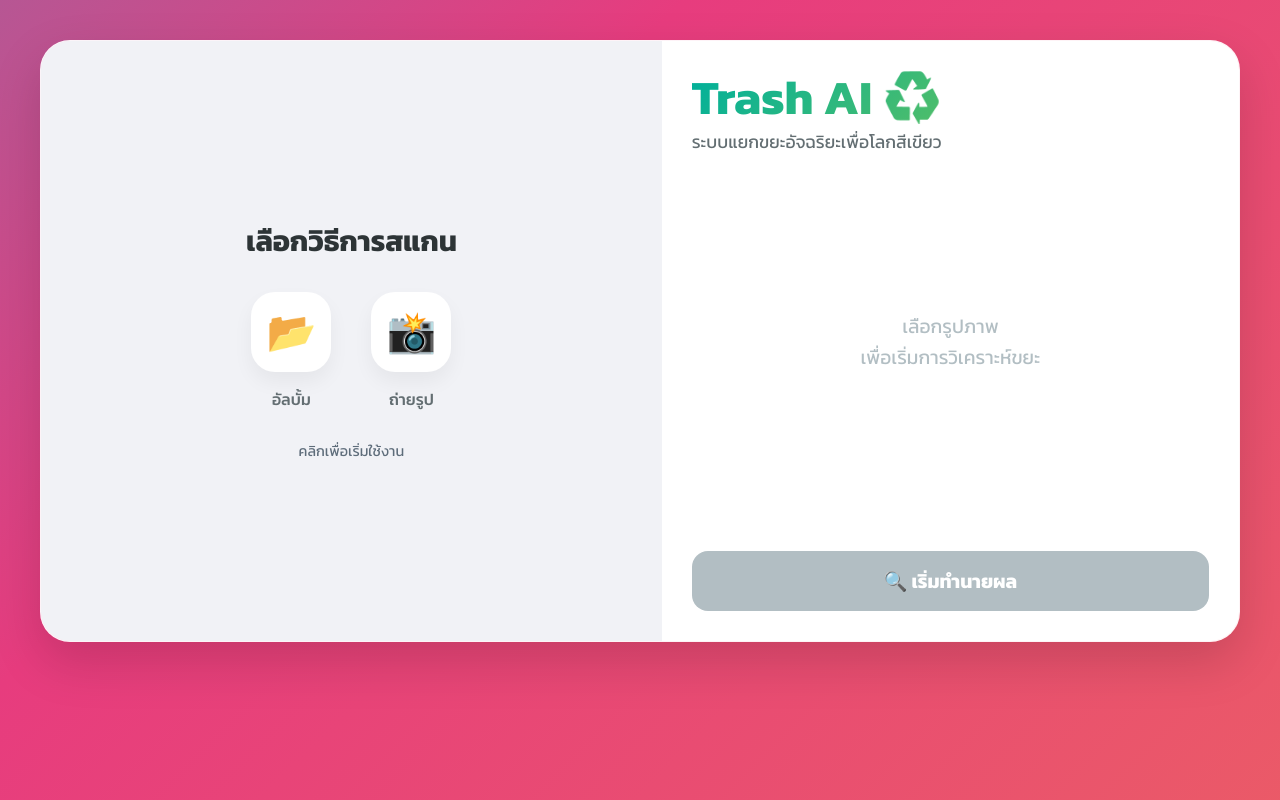
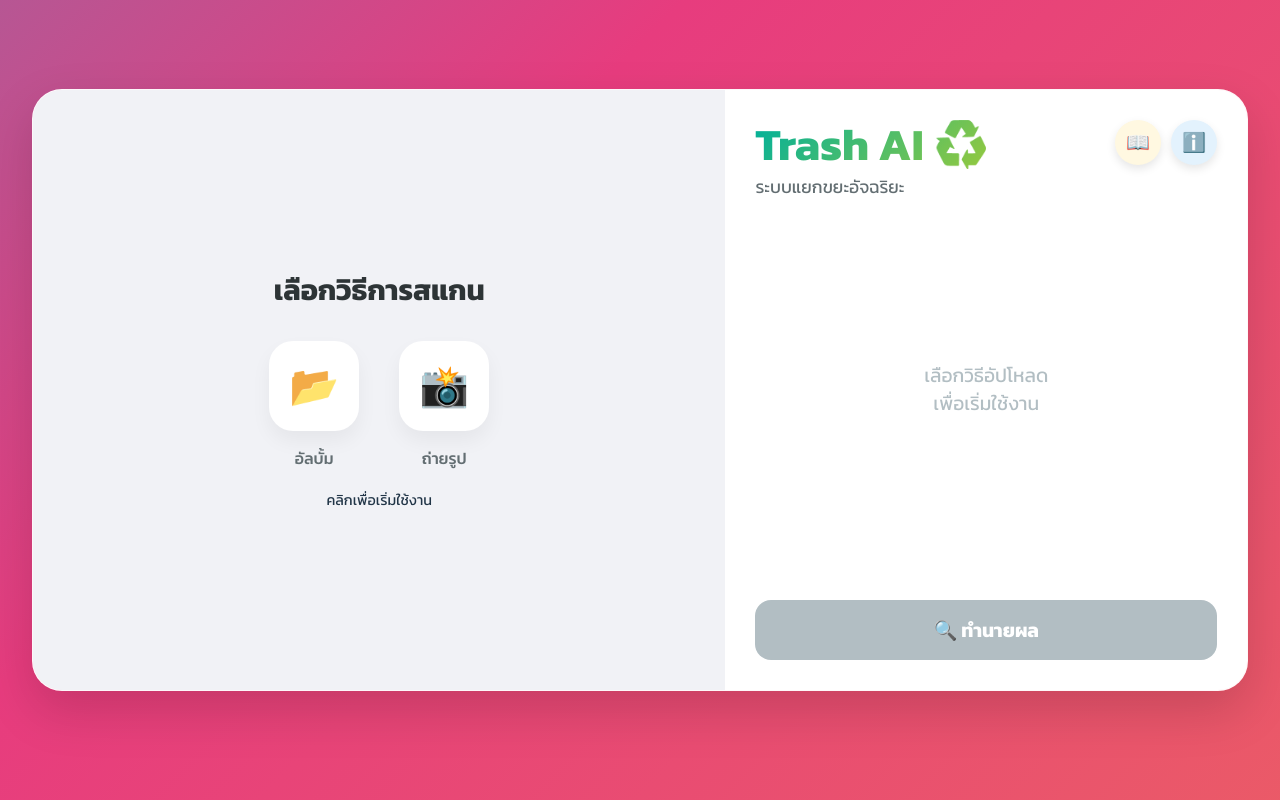
Before and after one commit to Sapkee-abu/trash-backend, a React app in the folder frontend/: page / in a window 1280 px wide. Built offline with nearby package versions, Linux system fonts and the light colour scheme; the HTML template or start-up script is replaced by a standard one.

Commit message:
change design2

```diff
--- a/frontend/src/App.css
+++ b/frontend/src/App.css
@@ -1,9 +1,10 @@
 @import url('https://fonts.googleapis.com/css2?family=Kanit:wght@300;400;500;700&display=swap');
 
 :root {
-  --primary-gradient: linear-gradient(135deg, #00b09b 0%, #96c93d 100%); /* เขียว Eco สดใส */
+  /* 🎨 ชุดสี Eco-Tech (เขียวมิ้นท์ สดใส) */
+  --primary-gradient: linear-gradient(135deg, #00b09b 0%, #96c93d 100%);
   --secondary-gradient: linear-gradient(135deg, #fdfbfb 0%, #ebedee 100%);
-  --glass-bg: rgba(255, 255, 255, 0.85);
+  --glass-bg: rgba(255, 255, 255, 0.9);
   --glass-border: rgba(255, 255, 255, 0.6);
   --text-main: #2d3436;
   --text-sub: #636e72;
@@ -17,7 +18,7 @@
   font-family: 'Kanit', sans-serif;
 }
 
-/* --- Background เคลื่อนไหวได้แบบพรีเมียม --- */
+/* --- Background เคลื่อนไหวได้ (เหมือนอันที่สวยๆ) --- */
 body {
   height: 100vh;
   width: 100vw;
@@ -27,7 +28,7 @@ body {
   overflow: hidden;
   background: linear-gradient(-45deg, #ee7752, #e73c7e, #23a6d5, #23d5ab);
   background-size: 400% 400%;
-  animation: gradientBG 15s ease infinite; /* พื้นหลังขยับนุ่มๆ */
+  animation: gradientBG 15s ease infinite;
 }
 
 @keyframes gradientBG {
@@ -36,12 +37,11 @@ body {
   100% { background-position: 0% 50%; }
 }
 
-/* --- Glass Card (กรอบหลัก) --- */
+/* --- Glass Card (คงขนาดใหญ่แบบเดิมไว้ 95vw) --- */
 .glass-card {
   background: var(--glass-bg);
-  width: 90vw;
-  max-width: 1200px;
-  height: 85vh;
+  width: 95vw;
+  height: 90vh;
   border-radius: 30px;
   box-shadow: var(--shadow-card);
   display: flex;
@@ -51,15 +51,15 @@ body {
   border: 1px solid var(--glass-border);
 }
 
-/* --- Left Panel (ส่วนรูปภาพ) --- */
+/* --- Left Panel --- */
 .left-panel {
-  flex: 1.2;
-  background-color: #f1f2f6; /* พื้นเทาอ่อนๆ ให้รูปเด่น */
+  flex: 1.5;
+  background-color: #f1f2f6;
   position: relative;
   display: flex;
   justify-content: center;
   align-items: center;
-  padding: 20px;
+  padding: 0;
 }
 
 .image-wrapper {
@@ -67,12 +67,9 @@ body {
   height: 100%;
   position: relative;
   overflow: hidden;
-  border-radius: 20px;
   display: flex;
   justify-content: center;
   align-items: center;
-  background: white;
-  box-shadow: inset 0 0 20px rgba(0,0,0,0.05);
 }
 
 .uploaded-image {
@@ -83,10 +80,36 @@ body {
   transition: all 0.5s ease;
 }
 
-/* ปุ่มเปลี่ยนรูปที่ซ้อนบนภาพ */
+/* 🔥 Animation: Scanning Effect (จุดวิ้งๆ เดิม) */
+.image-wrapper.scanning .uploaded-image {
+  filter: blur(10px) brightness(0.7);
+}
+
+.dot-layer {
+  position: absolute;
+  inset: 0;
+  pointer-events: none;
+}
+
+.magic-dot {
+  position: absolute;
+  border-radius: 50%;
+  background: white;
+  opacity: 0.95;
+  animation: fadeOut ease-out forwards;
+}
+
+@keyframes fadeOut {
+  0% { opacity: 0; transform: scale(0.5); }
+  30% { opacity: 1; transform: scale(1); }
+  100% { opacity: 0; transform: scale(0.3); }
+}
+
+/* ปุ่ม Overlay บนรูป */
 .image-overlay {
   position: absolute;
   bottom: 25px;
+  right: 25px;
   display: flex;
   gap: 15px;
   z-index: 10;
@@ -110,7 +133,7 @@ body {
   color: #00b09b;
 }
 
-/* Placeholder (ตอนยังไม่เลือกรูป) */
+/* Upload Placeholder */
 .upload-placeholder {
   text-align: center;
   width: 100%;
@@ -137,10 +160,10 @@ body {
 .option-card:hover { transform: scale(1.1); }
 
 .icon-circle {
-  width: 80px;
-  height: 80px;
+  width: 90px;
+  height: 90px;
   background: white;
-  border-radius: 24px; /* ทรงสี่เหลี่ยมมนๆ */
+  border-radius: 24px;
   display: flex;
   justify-content: center;
   align-items: center;
@@ -155,17 +178,12 @@ body {
   color: white;
   box-shadow: 0 15px 30px rgba(0, 176, 155, 0.3);
 }
+.option-card p { font-size: 1rem; color: var(--text-sub); font-weight: 500; }
 
-.option-card p {
-  font-size: 1rem;
-  color: var(--text-sub);
-  font-weight: 500;
-}
-
-/* --- Right Panel (ส่วนผลลัพธ์) --- */
+/* --- Right Panel --- */
 .right-panel {
   flex: 1;
-  padding: 50px;
+  padding: 40px;
   display: flex;
   flex-direction: column;
   justify-content: space-between;
@@ -173,8 +191,14 @@ body {
   z-index: 10;
 }
 
+/* 🔥 Header with Icons (ตกแต่งใหม่ + ปุ่มใหม่) */
+.header-row {
+  display: flex;
+  justify-content: space-between;
+  align-items: flex-start;
+}
 .header-text h1 {
-  font-size: 3rem;
+  font-size: 2.8rem;
   background: var(--primary-gradient);
   -webkit-background-clip: text;
   -webkit-text-fill-color: transparent;
@@ -183,18 +207,29 @@ body {
 }
 .header-text p { font-size: 1.1rem; color: var(--text-sub); }
 
-.result-area {
-  flex-grow: 1;
-  display: flex;
-  justify-content: center;
-  align-items: center;
-  padding: 10px;
+.top-icons { display: flex; gap: 10px; }
+.icon-btn {
+  width: 45px; height: 45px;
+  border-radius: 50%;
+  border: none;
+  font-size: 1.2rem;
+  cursor: pointer;
+  display: flex; justify-content: center; align-items: center;
+  transition: all 0.2s;
+  box-shadow: 0 4px 10px rgba(0,0,0,0.1);
 }
-.empty-state p { font-size: 1.2rem; color: #b2bec3; text-align: center; line-height: 1.6; }
+.guide-btn { background: #fff8e1; color: #f39c12; }
+.guide-btn:hover { background: #ffe082; transform: translateY(-3px); }
+.info-btn { background: #e3f2fd; color: #3498db; }
+.info-btn:hover { background: #bbdefb; transform: translateY(-3px); }
+
+/* Result Area */
+.result-area { flex-grow: 1; display: flex; justify-content: center; align-items: center; padding: 10px; }
+.empty-state p { font-size: 1.2rem; color: #b2bec3; text-align: center; }
 .loading-state { text-align: center; }
-.loading-state h2 { margin-top: 20px; color: var(--text-main); }
+.loading-state h2 { margin-top: 15px; color: var(--text-main); }
 
-/* Result Card (การ์ดผลลัพธ์) */
+/* Result Card */
 .result-card {
   width: 100%;
   background: #ffffff;
@@ -216,13 +251,11 @@ body {
   margin-bottom: 25px;
   box-shadow: 0 8px 20px rgba(0, 176, 155, 0.3);
   text-transform: capitalize;
-  letter-spacing: 1px;
 }
 
 .stat-row {
   display: flex;
   justify-content: space-between;
-  align-items: center;
   margin-bottom: 15px;
   font-size: 1.1rem;
   color: var(--text-main);
@@ -232,31 +265,22 @@ body {
 
 .bin-container { display: flex; align-items: center; gap: 10px; }
 .bin-color-dot {
-  width: 18px;
-  height: 18px;
-  border-radius: 50%;
-  display: inline-block;
-  box-shadow: 0 0 0 4px rgba(0,0,0,0.05);
+  width: 20px; height: 20px; border-radius: 50%; display: inline-block;
+  box-shadow: 0 0 0 4px rgba(0,0,0,0.05); border: 2px solid white;
 }
 
 .advice-box {
   margin-top: 25px;
-  background: #f0fdf4; /* พื้นเขียวอ่อนๆ */
+  background: #f0fdf4;
   padding: 20px;
   border-radius: 15px;
   text-align: left;
   border-left: 5px solid #00b09b;
 }
-
-.advice-box small {
-  font-size: 0.85rem;
-  color: #00b09b;
-  font-weight: 700;
-  text-transform: uppercase;
-}
+.advice-box small { font-size: 0.85rem; color: #00b09b; font-weight: 700; text-transform: uppercase; }
 .advice-box p { font-size: 1.05rem; color: #2d3436; margin-top: 5px; line-height: 1.5; }
 
-/* Buttons Style ใหม่ */
+/* Buttons Style ใหม่ (สีเขียว) */
 .action-buttons { display: flex; gap: 15px; height: 60px; margin-top: 20px; }
 
 .btn-primary {
@@ -275,12 +299,7 @@ body {
   transform: translateY(-3px);
   box-shadow: 0 15px 30px rgba(0, 176, 155, 0.4);
 }
-.btn-primary:disabled {
-  background: #b2bec3;
-  cursor: not-allowed;
-  box-shadow: none;
-  transform: none;
-}
+.btn-primary:disabled { background: #b2bec3; cursor: not-allowed; transform: none; box-shadow: none; }
 
 .btn-secondary {
   flex: 1;
@@ -297,52 +316,57 @@ body {
 
 /* Spinner */
 .spinner {
-  width: 50px;
-  height: 50px;
-  border: 4px solid #f3f3f3;
-  border-top: 4px solid #00b09b;
-  border-radius: 50%;
-  animation: spin 1s linear infinite;
-  margin: 0 auto 15px;
+  width: 45px; height: 45px;
+  border: 4px solid #f3f3f3; border-top: 4px solid #00b09b;
+  border-radius: 50%; animation: spin 1s linear infinite; margin: 0 auto 15px;
 }
 @keyframes spin { 100% { transform: rotate(360deg); } }
+.fade-in { animation: fadeIn 0.6s cubic-bezier(0.22, 1, 0.36, 1); }
+@keyframes fadeIn { from { opacity: 0; transform: translateY(20px); } to { opacity: 1; transform: translateY(0); } }
 
-/* Fade In Animation */
-.fade-in { animation: fadeIn 0.6s cubic-bezier(0.22, 1, 0.36, 1); }
-@keyframes fadeIn {
-  from { opacity: 0; transform: translateY(20px); }
-  to { opacity: 1; transform: translateY(0); }
+/* 🔥 Modal / Popup Styles (สวยๆ) */
+.modal-overlay {
+  position: fixed; top: 0; left: 0; width: 100%; height: 100%;
+  background: rgba(0, 0, 0, 0.5); backdrop-filter: blur(8px);
+  display: flex; justify-content: center; align-items: center; z-index: 999;
+  animation: fadeIn 0.3s;
 }
+.modal-content {
+  background: white; width: 90%; max-width: 450px; padding: 30px;
+  border-radius: 24px; box-shadow: 0 25px 60px rgba(0,0,0,0.3);
+  position: relative; animation: popUp 0.3s cubic-bezier(0.175, 0.885, 0.32, 1.275);
+}
+@keyframes popUp { from { transform: scale(0.8); opacity: 0; } to { transform: scale(1); opacity: 1; } }
 
-/* =========================================================
-   🔥 ORIGINAL ANIMATION (ห้ามแก้ - ยกมาทั้งดุ้นตามสั่ง) 🔥
-========================================================= */
-.image-wrapper.scanning .uploaded-image {
-  filter: blur(10px) brightness(0.7);
-}
+.modal-header { display: flex; justify-content: space-between; align-items: center; margin-bottom: 20px; border-bottom: 1px solid #f1f2f6; padding-bottom: 15px; }
+.modal-header h3 { color: #2d3436; font-size: 1.5rem; font-weight: 800; }
+.close-btn { background: none; border: none; font-size: 2rem; color: #b2bec3; cursor: pointer; line-height: 1; transition: color 0.2s; }
+.close-btn:hover { color: #d63031; }
 
-.dot-layer {
-  position: absolute;
-  inset: 0;
-  pointer-events: none;
-}
+/* Member List */
+.member-list { list-style: none; }
+.member-list li { display: flex; justify-content: space-between; padding: 12px 0; border-bottom: 1px dashed #f1f2f6; font-size: 1.1rem; }
+.member-list li:last-child { border-bottom: none; }
+.member-list .id { color: #00b09b; font-weight: bold; font-family: monospace; font-size: 1.2rem; }
+.member-list .name { color: #2d3436; }
 
-.magic-dot {
-  position: absolute;
-  border-radius: 50%;
-  background: white;
-  opacity: 0.95;
-  animation: fadeOut ease-out forwards;
-}
+/* Guide Grid */
+.guide-modal { max-width: 650px; }
+.guide-grid { display: grid; grid-template-columns: 1fr 1fr; gap: 20px; }
+.guide-item { padding: 20px; border-radius: 18px; text-align: center; transition: transform 0.2s; }
+.guide-item:hover { transform: translateY(-3px); }
+.guide-item h4 { margin: 10px 0 5px; font-size: 1.1rem; font-weight: bold; }
+.guide-item p { font-size: 0.9rem; color: #555; line-height: 1.4; }
+.guide-icon { font-size: 2.5rem; display: block; margin-bottom: 5px; }
 
-@keyframes fadeOut {
-  0% { opacity: 0; transform: scale(0.5); }
-  30% { opacity: 1; transform: scale(1); }
-  100% { opacity: 0; transform: scale(0.3); }
-}
-/* ========================================================= */
+.yellow { background: #fffde7; border: 2px solid #fff59d; } .yellow h4 { color: #fbc02d; }
+.green { background: #e8f5e9; border: 2px solid #a5d6a7; } .green h4 { color: #43a047; }
+.red { background: #ffebee; border: 2px solid #ef9a9a; } .red h4 { color: #e53935; }
+.blue { background: #e3f2fd; border: 2px solid #90caf9; } .blue h4 { color: #1e88e5; }
 
-/* Responsive (Mobile) */
+/* =========================================
+   2. MOBILE & TABLET RESPONSIVE
+========================================= */
 @media (max-width: 1024px) {
   body {
     height: auto !important;
@@ -354,49 +378,42 @@ body {
   .glass-card {
     flex-direction: column;
     height: auto !important;
-    width: 92vw;
+    min-height: 0 !important;
+    width: 90vw;
     overflow: visible !important;
     margin: 20px 0;
   }
   .left-panel {
     height: 380px;
     flex: none;
-    border-radius: 30px 30px 0 0;
+    border-radius: 25px 25px 0 0;
   }
   .right-panel {
     height: auto !important;
-    padding: 30px 20px;
-    border-radius: 0 0 30px 30px;
+    min-height: 0 !important;
+    padding: 25px;
+    border-radius: 0 0 25px 25px;
     flex: none;
     justify-content: flex-start !important;
     gap: 20px;
   }
-  .header-text h1 { font-size: 2.2rem; }
-  .action-buttons { flex-direction: column; height: auto; }
+  .result-area { margin: 10px 0; flex-grow: 0 !important; }
+  .header-text h1 { font-size: 2rem; }
+  .action-buttons { flex-direction: column; height: auto; margin-top: 15px; }
   .btn-primary, .btn-secondary { width: 100%; padding: 15px; }
   .upload-options { gap: 20px; }
-  .icon-circle { width: 60px; height: 60px; font-size: 2rem; border-radius: 18px; }
+  .icon-circle { width: 70px; height: 70px; font-size: 2rem; }
+
+  /* Popup มือถือ */
+  .guide-grid { grid-template-columns: 1fr; }
+  .modal-content { padding: 20px; width: 95%; }
 }
 
-/* Tablet Landscape */
 @media (min-width: 1025px) and (max-width: 1366px) {
-  body {
-    height: auto !important;
-    min-height: 100vh;
-    overflow-y: auto !important;
-    padding: 40px 20px;
-    align-items: flex-start;
-  }
-  .glass-card {
-    width: 95vw;
-    height: auto !important;
-    min-height: 600px;
-    overflow: hidden !important;
-    margin-bottom: 20px;
-  }
+  body { padding: 40px 20px; }
+  .glass-card { width: 95vw; height: auto !important; min-height: 600px; overflow: hidden !important; margin-bottom: 20px; }
   .left-panel, .right-panel { height: auto !important; min-height: 600px; }
   .left-panel { padding: 0 !important; }
   .right-panel { padding: 30px !important; }
   .uploaded-image { max-height: 500px; }
-  .action-buttons { margin-top: 20px; }
 }
--- a/frontend/src/App.jsx
+++ b/frontend/src/App.jsx
@@ -9,6 +9,10 @@ function App() {
   const [loading, setLoading] = useState(false);
   const [dots, setDots] = useState([]);
   const wrapperRef = useRef(null);
+
+  // State สำหรับ Popup
+  const [showCredits, setShowCredits] = useState(false);
+  const [showGuide, setShowGuide] = useState(false);
 
   useEffect(() => {
     if (!loading) {
@@ -74,7 +78,6 @@ function App() {
         axios.post("https://riost123-trash-api-backend.hf.space/predict", formData),
         new Promise(resolve => setTimeout(resolve, 2500))
       ]);
-
       console.log("Response:", apiResponse.data);
       if (apiResponse.data.error) {
         alert("Server Error: " + apiResponse.data.error);
@@ -150,7 +153,7 @@ function App() {
                   <p>ถ่ายรูป</p>
                 </div>
               </div>
-              <p style={{marginTop: '30px', fontSize: '0.9rem', opacity: 0.7}}>คลิกเพื่อเริ่มใช้งาน</p>
+              <p style={{marginTop: '20px', fontSize: '0.9rem'}}>คลิกเพื่อเริ่มใช้งาน</p>
             </div>
           )}
           <input type="file" ref={fileInputRef} onChange={handleFileChange} accept="image/*" style={{ display: "none" }} />
@@ -159,16 +162,26 @@ function App() {
 
         {/* --- Right Panel --- */}
         <div className="right-panel">
-          <div className="header-text">
-            <h1>Trash AI ♻️</h1>
-            <p>ระบบแยกขยะอัจฉริยะเพื่อโลกสีเขียว</p>
+          <div className="header-row">
+            <div className="header-text">
+              <h1>Trash AI ♻️</h1>
+              <p>ระบบแยกขยะอัจฉริยะ</p>
+            </div>
+            <div className="top-icons">
+               <button className="icon-btn guide-btn" onClick={() => setShowGuide(true)} title="คู่มือการแยกขยะ">
+                 📖
+               </button>
+               <button className="icon-btn info-btn" onClick={() => setShowCredits(true)} title="ผู้จัดทำ">
+                 ℹ️
+               </button>
+            </div>
           </div>
 
           <div className="result-area">
             {loading ? (
               <div className="loading-state">
                 <div className="spinner"></div>
-                <h2>กำลังประมวลผล...</h2>
+                <h2>กำลังวิเคราะห์...</h2>
               </div>
             ) : result ? (
               <div className="result-card fade-in">
@@ -187,14 +200,14 @@ function App() {
                   </div>
                 </div>
                 <div className="advice-box">
-                  <small>คำแนะนำจาก AI:</small>
+                  <small>คำแนะนำ:</small>
                   <p>{result.advice}</p>
                 </div>
               </div>
             ) : (
               <div className="empty-state">
-                <p> เลือกรูปภาพ</p>
-                <p>เพื่อเริ่มการวิเคราะห์ขยะ</p>
+                <p> เลือกวิธีอัปโหลด </p>
+                <p>เพื่อเริ่มใช้งาน</p>
               </div>
             )}
           </div>
@@ -205,7 +218,7 @@ function App() {
               onClick={handleUpload}
               disabled={loading || !file}
             >
-              {loading ? "กำลังสแกน..." : "🔍 เริ่มทำนายผล"}
+              {loading ? "กำลังสแกน..." : "🔍 ทำนายผล"}
             </button>
 
             {preview && !loading && (
@@ -216,6 +229,67 @@ function App() {
           </div>
         </div>
       </div>
+
+      {/* Modal: Credits */}
+      {showCredits && (
+        <div className="modal-overlay" onClick={() => setShowCredits(false)}>
+          <div className="modal-content" onClick={e => e.stopPropagation()}>
+            <div className="modal-header">
+              <h3>👨‍💻 คณะผู้จัดทำ</h3>
+              <button className="close-btn" onClick={() => setShowCredits(false)}>×</button>
+            </div>
+            <ul className="member-list">
+              <li>
+                <span className="id">67100511</span>
+                <span className="name">ทรัพย์กีร์ อาบู</span>
+              </li>
+              <li>
+                <span className="id">67115873</span>
+                <span className="name">อนุสรณ์ สมาน</span>
+              </li>
+              <li>
+                <span className="id">67129007</span>
+                <span className="name">สิรวิชญ์ เพชรจำรัส</span>
+              </li>
+            </ul>
+          </div>
+        </div>
+      )}
+
+      {/* Modal: Guide */}
+      {showGuide && (
+        <div className="modal-overlay" onClick={() => setShowGuide(false)}>
+          <div className="modal-content guide-modal" onClick={e => e.stopPropagation()}>
+             <div className="modal-header">
+              <h3>📖 คู่มือการแยกขยะ</h3>
+              <button className="close-btn" onClick={() => setShowGuide(false)}>×</button>
+            </div>
+            <div className="guide-grid">
+              <div className="guide-item yellow">
+                <span className="guide-icon">🟡</span>
+                <h4>ถังเหลือง (รีไซเคิล)</h4>
+                <p>ขวดพลาสติก, แก้ว, กระดาษ, โลหะ (ล้างก่อนทิ้ง)</p>
+              </div>
+              <div className="guide-item green">
+                <span className="guide-icon">🟢</span>
+                <h4>ถังเขียว (ขยะเปียก)</h4>
+                <p>เศษอาหาร, เปลือกผลไม้, ใบไม้ (ย่อยสลายได้)</p>
+              </div>
+              <div className="guide-item red">
+                <span className="guide-icon">🔴</span>
+                <h4>ถังแดง (อันตราย)</h4>
+                <p>ถ่านไฟฉาย, หลอดไฟ, กระป๋องสเปรย์, ยาหมดอายุ</p>
+              </div>
+              <div className="guide-item blue">
+                <span className="guide-icon">🔵</span>
+                <h4>ถังน้ำเงิน (ทั่วไป)</h4>
+                <p>ถุงพลาสติกเปื้อน, โฟม, ทิชชู่ (รีไซเคิลไม่ได้)</p>
+              </div>
+            </div>
+          </div>
+        </div>
+      )}
+
     </div>
   );
 }
```
